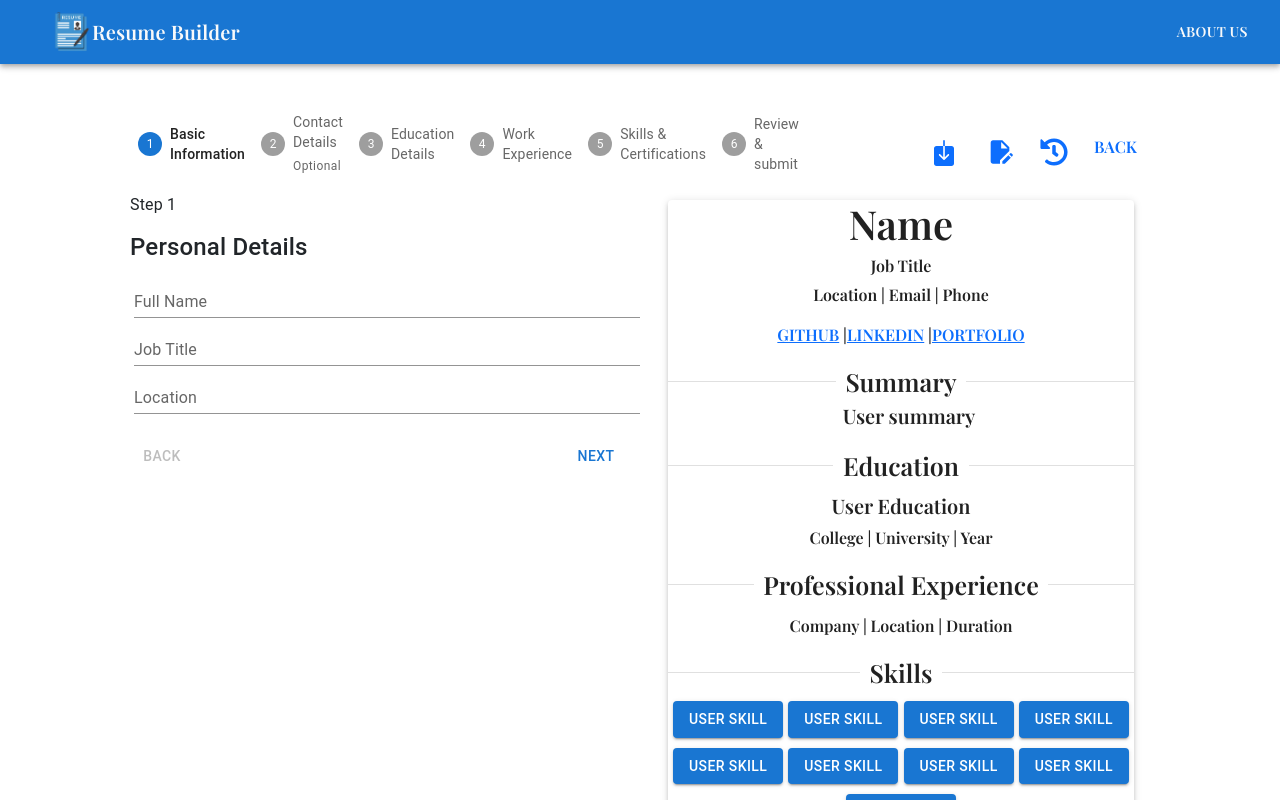
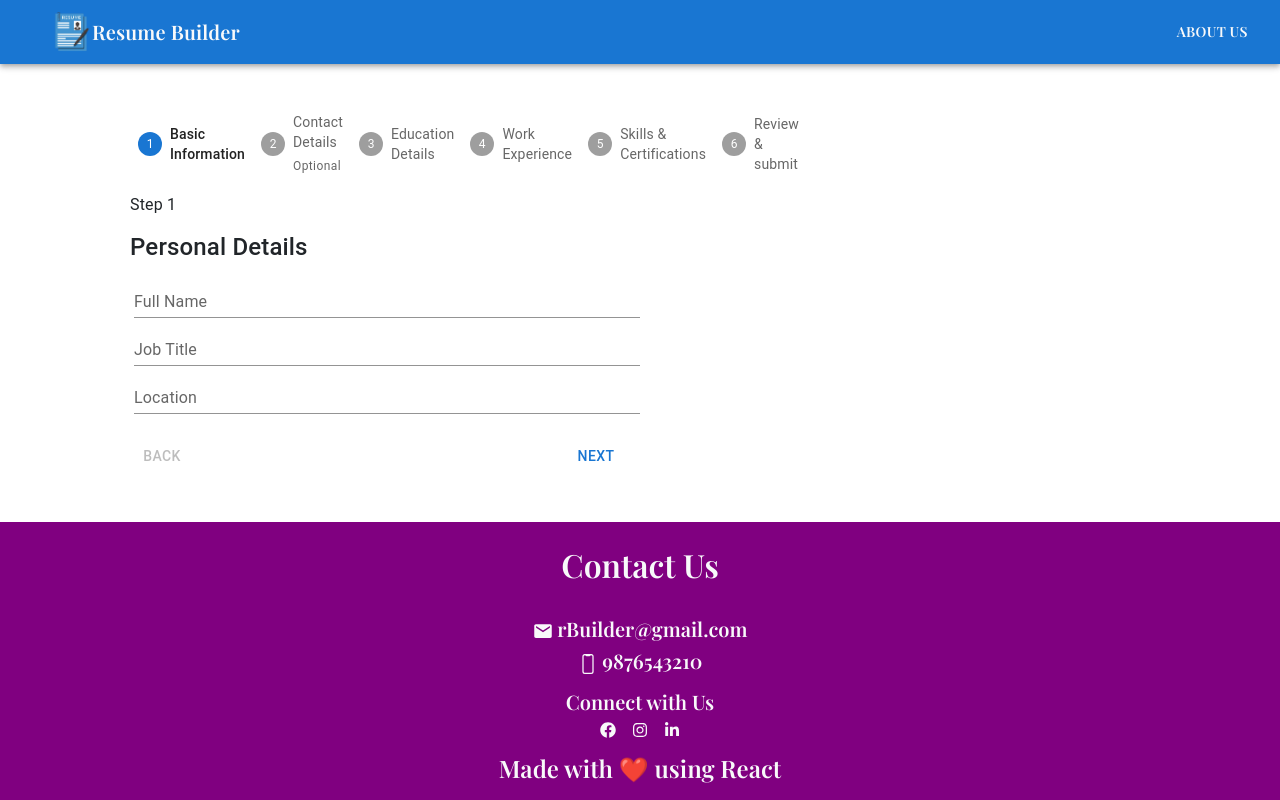
Before and after one commit to anagha2307/ResumeBuilder, a React (Vite) app in the folder rBuilder/: page /UserForm in a window 1280 px wide. Shown: the top 800 px of the page. Built offline with nearby package versions, Linux system fonts and the light colour scheme.

Commit message:
UserForm Update Day5

```diff
--- a/rBuilder/package.json
+++ b/rBuilder/package.json
@@ -13,6 +13,7 @@
     "@emotion/react": "^11.14.0",
     "@emotion/styled": "^11.14.1",
     "@mui/material": "^7.3.1",
+    "axios": "^1.11.0",
     "react": "^19.1.1",
     "react-dom": "^19.1.1",
     "react-router-dom": "^7.8.0"
--- a/rBuilder/src/components/Preview.jsx
+++ b/rBuilder/src/components/Preview.jsx
@@ -1,7 +1,7 @@
 import React from 'react'
 import Box from '@mui/material/Box';
 import Paper from '@mui/material/Paper';
-import {Link} from 'react-router-dom';
+import { Link } from 'react-router-dom';
 import Divider from '@mui/material/Divider';
 import Stack from '@mui/material/Stack';
 import Button from '@mui/material/Button';
@@ -9,51 +9,61 @@ import { IoIosDownload } from "react-icons/io";
 import { FaHistory } from "react-icons/fa";
 import Edit from './Edit'
 
-function Preview() {
+function Preview({ userInput }) {
   return (
     <>
-      <Stack direction={'row'} sx={{justifyContent:'flex-end'}}>
+      {
+        userInput.personalData.name != "" &&
+        <>
+          <Stack direction={'row'} sx={{ justifyContent: 'flex-end' }}>
             <Stack direction={'row'}>
               {/*download*/}
               <button className='btn fs-2 text-primary'><IoIosDownload /></button>
               {/*edit*/}
-          <Edit/>
+              <Edit />
               {/*history*/}
               <button className='btn fs-3 text-primary'> <FaHistory /></button>
               <Link to={'/resume'} className='btn text-primary my-3'>BACK</Link>
             </Stack>
           </Stack>
-      <Box component="section" sx={{ p: 2,textAlign: "center"}}>
+          <Box component="section" sx={{ p: 2, textAlign: "center" }}>
             <Paper elevation={3}>
-        <h1>Name</h1>
-        <h6>Job Title</h6>
-        <p><span>Location</span> | <span>Email</span> | <span>Phone</span></p>
+              <h1>{userInput.personalData.name}</h1>
+              <h6>{userInput.personalData.jobTitle}</h6>
+              <p><span>{userInput.personalData.location}</span> |
+                <span>{userInput.personalData.email}</span> | <span>{userInput.personalData.phone}</span></p>
               <p>
-            <Link href={""}>GITHUB</Link> |
-            <Link href={""}>LINKEDIN</Link> |
-            <Link href={""}>PORTFOLIO</Link>
+                <Link href={userInput.personalData.github}>GITHUB</Link> |
+                <Link href={userInput.personalData.linkedin}>LINKEDIN</Link> |
+                <Link href={userInput.personalData.portfolio}>PORTFOLIO</Link>
               </p>
-        <Divider sx={{fontSize : "25px"}}>Summary</Divider>
-        <p className='fs-5 ms-3'>User summary</p>
-        <Divider sx={{fontSize : "25px", marginBottom: "10px"}}>Education</Divider>
-        <h5>User Education</h5>
-        <p><span>College</span> | <span>University</span> | <span>Year</span></p>
-        <Divider sx={{fontSize : "25px", marginBottom: "10px"}}>Professional Experience</Divider>
-        <p><span>Company</span> | <span>Location</span> | <span>Duration</span></p>
-        <Divider sx={{fontSize : "25px", marginBottom: "10px"}}>Skills</Divider>
-        <Stack direction="row" justifyContent={'space-evenly'} sx={{flexWrap: "wrap"}}>
-          <Button variant="contained" sx={{marginBottom:"10px"}}>User Skill</Button>
-          <Button variant="contained" sx={{marginBottom:"10px"}}>User Skill</Button>
-          <Button variant="contained" sx={{marginBottom:"10px"}}>User Skill</Button>
-          <Button variant="contained" sx={{marginBottom:"10px"}}>User Skill</Button>
-          <Button variant="contained" sx={{marginBottom:"10px"}}>User Skill</Button>
-          <Button variant="contained" sx={{marginBottom:"10px"}}>User Skill</Button>
-          <Button variant="contained" sx={{marginBottom:"10px"}}>User Skill</Button>
-          <Button variant="contained" sx={{marginBottom:"10px"}}>User Skill</Button>
-          <Button variant="contained" sx={{marginBottom:"10px"}}>User Skill</Button>
+              <Divider sx={{ fontSize: "25px" }}>Summary</Divider>
+              <p className='fs-5 ms-3'>{userInput.summary}</p>
+              <Divider sx={{ fontSize: "25px", marginBottom: "10px" }}>Education</Divider>
+              <h5>{userInput.educationData.course}</h5>
+              <p><span>{userInput.educationData.college}</span> |
+                <span>{userInput.educationData.university}</span> |
+                <span>{userInput.educationData.year}</span>
+              </p>
+              <Divider sx={{ fontSize: "25px", marginBottom: "10px" }}>Professional Experience</Divider>
+              <h5>{userInput.experience.jobRole}</h5>
+              <p>
+                <span>{userInput.experience.company}</span> |
+                <span>{userInput.experience.jobLocation}</span> |
+                <span>{userInput.experience.duration}</span>
+              </p>
+              <Divider sx={{ fontSize: "25px", marginBottom: "10px" }}>Skills</Divider>
+              <Stack direction="row" justifyContent={'space-evenly'} sx={{ flexWrap: "wrap" }}>
+                {
+                  userInput.skills?.map(skill => (
+                    <Button variant="contained" sx={{ marginBottom: "10px" }}>{skill}</Button>
+                  ))
+                }
               </Stack>
             </Paper>
           </Box>
+        </>
+      }
     </>
   )
 }
--- a/rBuilder/src/components/Steps.jsx
+++ b/rBuilder/src/components/Steps.jsx
@@ -12,45 +12,12 @@ import { useState, useRef } from 'react';
 const steps = ['Basic Information', 'Contact Details', 'Education Details', 'Work Experience',
   'Skills & Certifications', 'Review & submit'];
 
-function Steps() {
-  const [activeStep, setActiveStep] = React.useState(0);
-  const [skipped, setSkipped] = React.useState(new Set());
+function Steps({ userInput, setUserInput }) {
+  const [activeStep, setActiveStep] = useState(0);
+  const [skipped, setSkipped] = useState(new Set());
 
   const skillSuggestion = ['NODE JS', 'EXPRESS', 'REACT', 'MONGODB', 'GIT', 'BOOTSTRAP', 'NEXT JS', 'TAILWIND CSS']
-
-  //state for storing user input
-  const [userInput, setUserInput] = React.useState({
-    personalData: {
-      name: '',
-      jobTitle: '',
-      location: '',
-      email: '',
-      phone: '',
-      github: '',
-      linkedin: '',
-      portfolio: '',
-    },
-    educationData: {
-      course: '',
-      college: '',
-      university: '',
-      year: ''
-    },
-    experience: {
-      jobRole: '',
-      company: '',
-      jobLocation: '',
-      duration: ''
-    },
-    skills: [],
-    summary: ''
-
-  })
-  //console.log(userInput);
-
   const userSkillRef = useRef()
-  //console.log(userInput);
-
 
   const isStepOptional = (step) => {
     return step === 1;
@@ -93,19 +60,18 @@ function Steps() {
   };
 
   const addSkill = (inputSkill) => {
-    //alert(userSkillRef.current.value)
     if (inputSkill) {
       if (userInput.skills.includes(inputSkill)) {
-        alert('Given skill is already existing!!')
+        alert('Given skill already exists!');
+      } else {
+        setUserInput(prev => ({
+          ...prev, skills: [...prev.skills, inputSkill]
+        }));
       }
-      else {
-        setUserInput({...userInput, skills:[...userInput, skills, inputSkill] })
-      }
-
     }
-  }
+  };
   const removeSkill = (skill) => {
-    setUserInput({...userInput,skills : userInput.skills.filter((item) => item != skill)})
+    setUserInput({ ...userInput, skills: userInput.skills.filter((item) => item != skill) })
   }
   //render the content corresponding to the array index
   const renderStepArrayContent = (stepCount) => {
@@ -232,7 +198,8 @@ function Steps() {
             {
               userInput.skills.length > 0 ?
                 userInput.skills.map(skill => (
-                  <span className="btn btn-primary">{skill} <button className="btn text-light">X</button></span>
+                  <span className="btn btn-primary">{skill}
+                    <button className="btn text-light" onClick={() => removeSkill(skill)}>X</button></span>
                 )) :
                 <span>NIL</span>
             }
@@ -244,9 +211,9 @@ function Steps() {
           <h4>Professional Summary</h4>
           <div className="d-flex row ms-1">
             <TextField id="name" label="Write a short summary of yourself" variant="standard" multiline rows={4}
-              onChange={e => setUserInput
-                ({ ...userInput, summary: { ...userInput.summary, s: e.target.value } }
-                )}
+              onChange={(e) =>
+                setUserInput({ ...userInput, summary: e.target.value })
+              }
               value={userInput.summary} />
           </div>
         </div>
--- a/rBuilder/src/pages/UserForm.jsx
+++ b/rBuilder/src/pages/UserForm.jsx
@@ -4,15 +4,43 @@ import Preview from '../components/Preview'
 
 
 function UserForm() {
+  //state for storing user input
+  const [userInput, setUserInput] = React.useState({
+      personalData: {
+        name: '',
+        jobTitle: '',
+        location: '',
+        email: '',
+        phone: '',
+        github: '',
+        linkedin: '',
+        portfolio: '',
+      },
+      educationData: {
+        course: '',
+        college: '',
+        university: '',
+        year: ''
+      },
+      experience: {
+        jobRole: '',
+        company: '',
+        jobLocation: '',
+        duration: ''
+      },
+      skills: [],
+      summary: ''
+
+    })
   return (
     <>
     <div className="container">
       <div className="row p-5">
         <div className="col-lg-6">
-          <Steps/>
+          <Steps userInput={userInput} setUserInput={setUserInput}/>
         </div>
         <div className="col-lg-6">
-          <Preview/>
+          <Preview userInput={userInput}/>
         </div>
       </div>
     </div>
```
Also changed, not shown: rBuilder/src/services/commonAPI.js (added, +10 -0 lines), rBuilder/src/services/baseUrl.js (added), 1 other file (tests, documents, lock files or other folders). Lines whose indentation alone changed are shown as unchanged.
